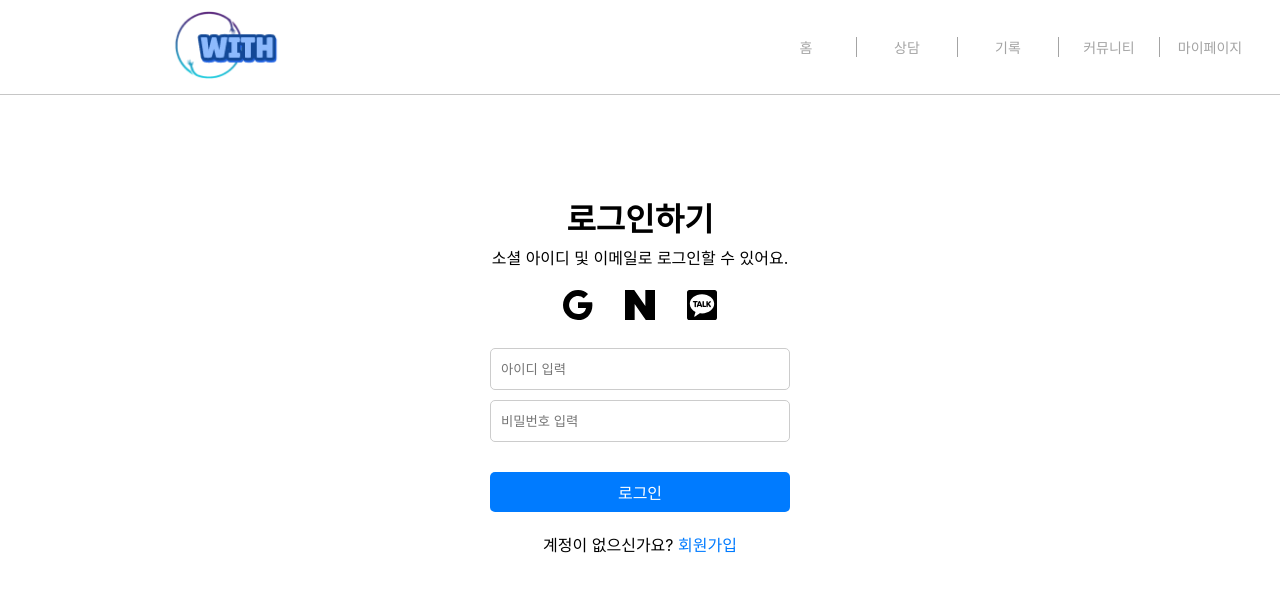
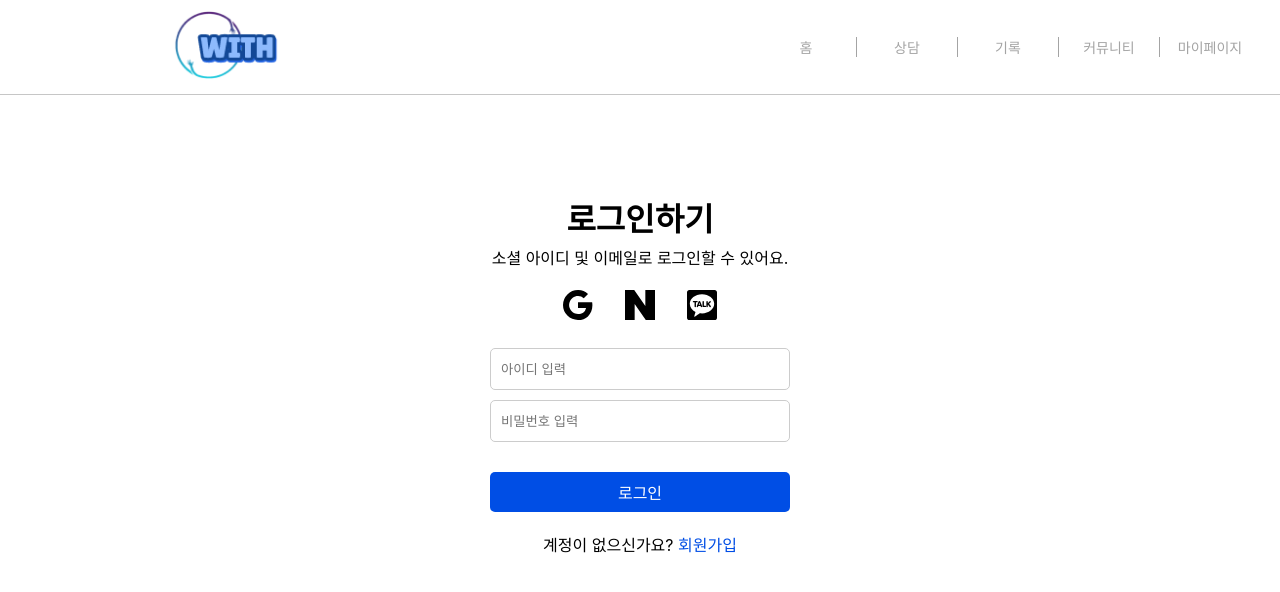
Before and after one commit to yerroong/Reverseinha_team_front, a React (Create React App) app in the folder reverse/: page /login in a window 1280 px wide. Shown: the top 592 px of the page. Built offline with nearby package versions, Linux system fonts and the light colour scheme.

Commit message:
버튼 색 수정

```diff
--- a/reverse/src/components/Homemain.jsx
+++ b/reverse/src/components/Homemain.jsx
@@ -24,7 +24,7 @@ const StartButton = styled.button`
   font-size: 1.2rem;
   padding: 1rem 2rem;
   color: #fff;
-  background-color: #007bff;
+  background-color: #004EE5;
   border: none;
   border-radius: 0.5rem;
   cursor: pointer;
--- a/reverse/src/components/Login/Jointext.jsx
+++ b/reverse/src/components/Login/Jointext.jsx
@@ -8,13 +8,13 @@ const TextWrapper = styled.div`
 `;
 
 const Link = styled.a`
-  color: #007bff;
+  color: #004EE5;
   cursor: pointer;
   text-decoration: none;
 `;
 
 const JoinText = () => {
-    const navigate = useNavigate();
+  const navigate = useNavigate();
   const handleJoinClick = () => {
     navigate('/signup');
   };
--- a/reverse/src/components/Login/Loginbutton.jsx
+++ b/reverse/src/components/Login/Loginbutton.jsx
@@ -4,7 +4,7 @@ import styled from 'styled-components';
 const Button = styled.button`
   width: 300px;
   height: 40px;
-  background-color: #007bff;
+  background-color: #004EE5;
   color: white;
   border: none;
   border-radius: 5px;
--- a/reverse/src/pages/Selftest/Resultmodal.jsx
+++ b/reverse/src/pages/Selftest/Resultmodal.jsx
@@ -1,5 +1,6 @@
 import React from 'react';
 import styled from 'styled-components';
+import { useNavigate } from 'react-router-dom';
 
 const Modalbackground = styled.div`
   position: fixed;
@@ -51,7 +52,7 @@ const Linkbutton = styled.a`
   display: inline-block;
   margin: 10px;
   padding: 10px 20px;
-  background-color: #007bff;
+  background-color: #004EE5;
   color: white;
   text-decoration: none;
   border-radius: 5px;
@@ -72,6 +73,17 @@ const ResultModal = ({ score }) => {
         return '점수를 다시 확인해 주세요.';
       };
 
+    const Link = styled.a`
+        color: #004EE5;
+        cursor: pointer;
+        text-decoration: none;
+    `;
+    const navigate = useNavigate();
+    const handletextclick = () => {
+        navigate('/'); //수정필요
+    };
+
+
   return (
     <Modalbackground>
       <Modal>
@@ -80,7 +92,7 @@ const ResultModal = ({ score }) => {
         <Message>
           테스트 결과, {getRiskMessage()} <br/>
           현재 상태에 맞는 상담/건강 관리 계획을 제공합니다. <br/>
-          다른 테스트도 궁금하다면? <a href="#">다른 테스트 구경가기</a>
+          다른 테스트도 궁금하다면? <Link onClick={handletextclick}>다른 테스트 구경가기</Link>
 
         </Message>
         <Linkbutton href="#">맞춤서비스 확인하기</Linkbutton>
--- a/reverse/src/pages/Selftest/Signtest.jsx
+++ b/reverse/src/pages/Selftest/Signtest.jsx
@@ -52,7 +52,7 @@ const Qstyle = styled.div`
 const Submit = styled.button`
   padding: 15px 30px;
   font-size: 16px;
-  background-color: #007bff;
+  background-color: #004EE5;
   color: white;
   border: none;
   border-radius: 5px;
--- a/reverse/src/pages/Signup.jsx
+++ b/reverse/src/pages/Signup.jsx
@@ -32,7 +32,7 @@ const InputField = styled.input`
 const Button = styled.button`
   padding: 10px;
   font-size: 16px;
-  background-color: #007bff;
+  background-color: #004EE5;
   color: white;
   border: none;
   border-radius: 4px;
```
